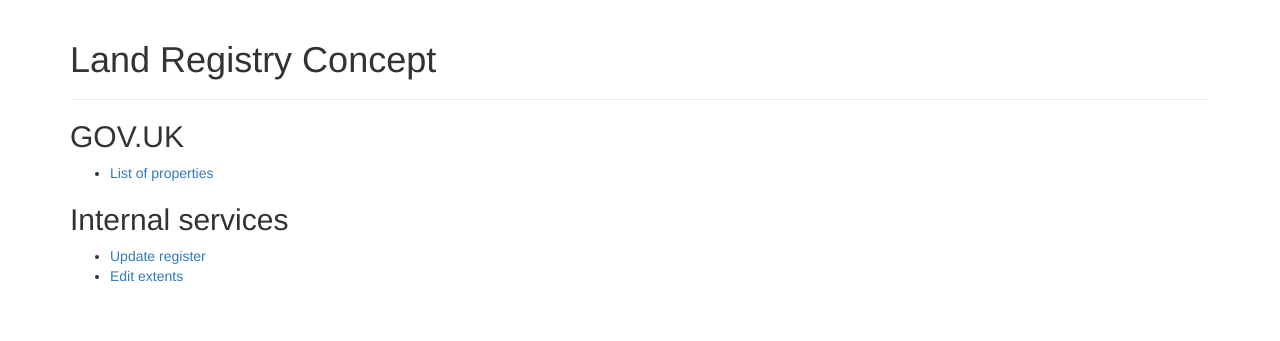
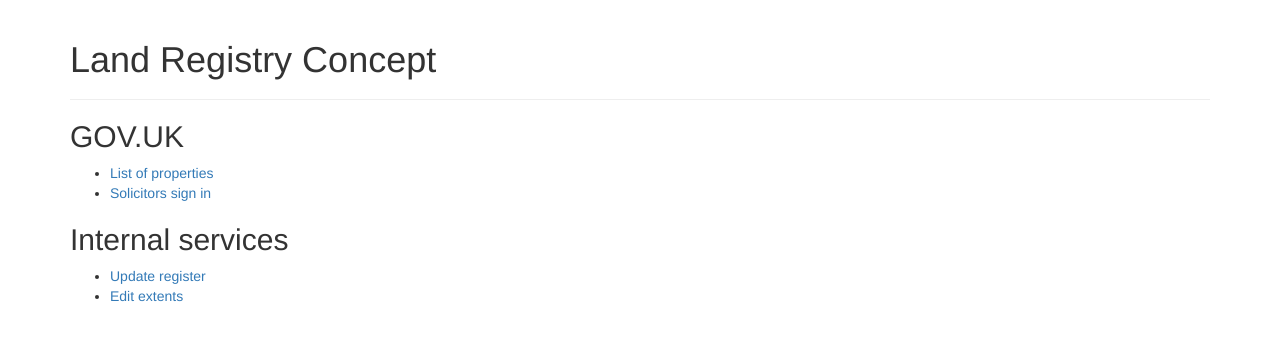
Before and after one commit to LandRegistry-Attic/concept-homepage, a Flask app: page / in a window 1280 px wide. Shown: the top 341 px of the page. Run offline with Flask 2, Linux system fonts and the light colour scheme; some libraries are stand-ins or nearby versions.

Commit message:
Add solicitors sign in

```diff
--- a/templates/index.html
+++ b/templates/index.html
@@ -7,6 +7,7 @@
     <h2>GOV.UK</h2>
     <ul>
       <li><a href="http://www.gov.uk.landregistryconcept.co.uk">List of properties</a></li>
+      <li><a href="http://www.gov.uk.landregistryconcept.co.uk/solicitors">Solicitors sign in</a></li>
     </ul>
     <h2>Internal services</h2>
     <ul>
```
